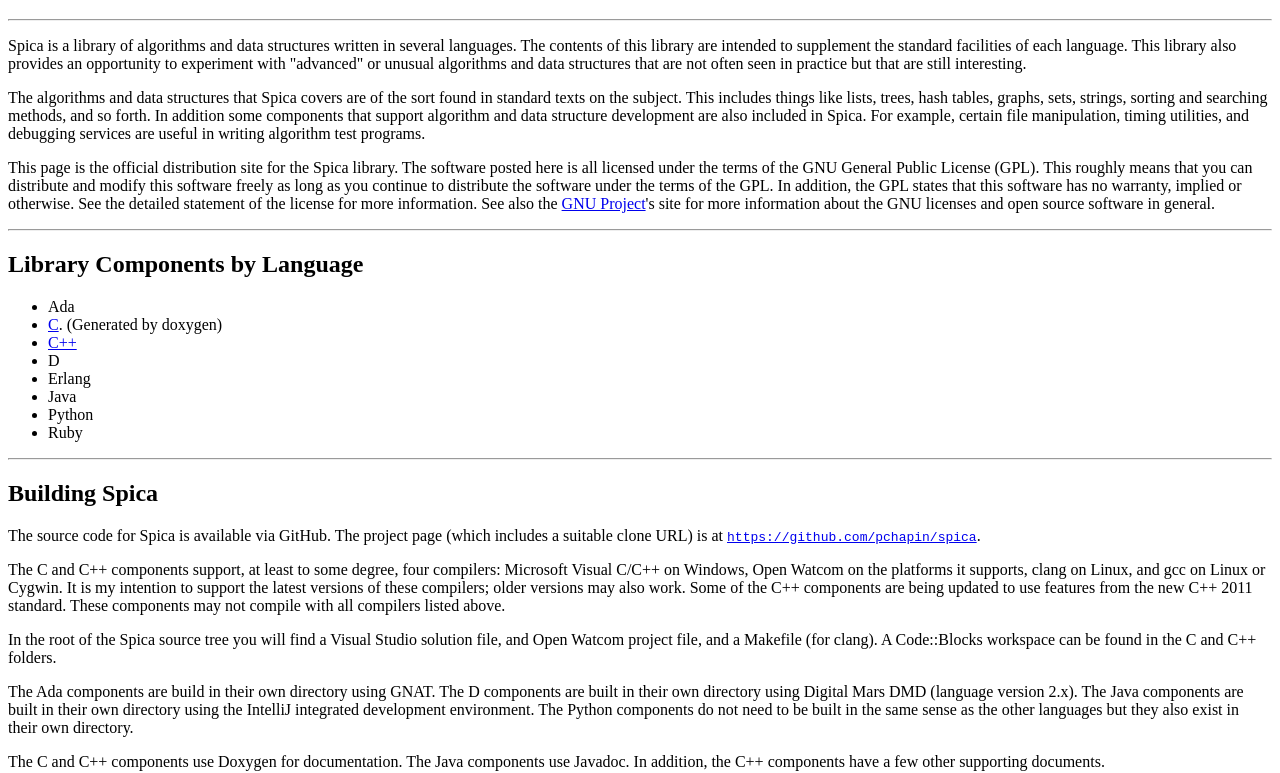
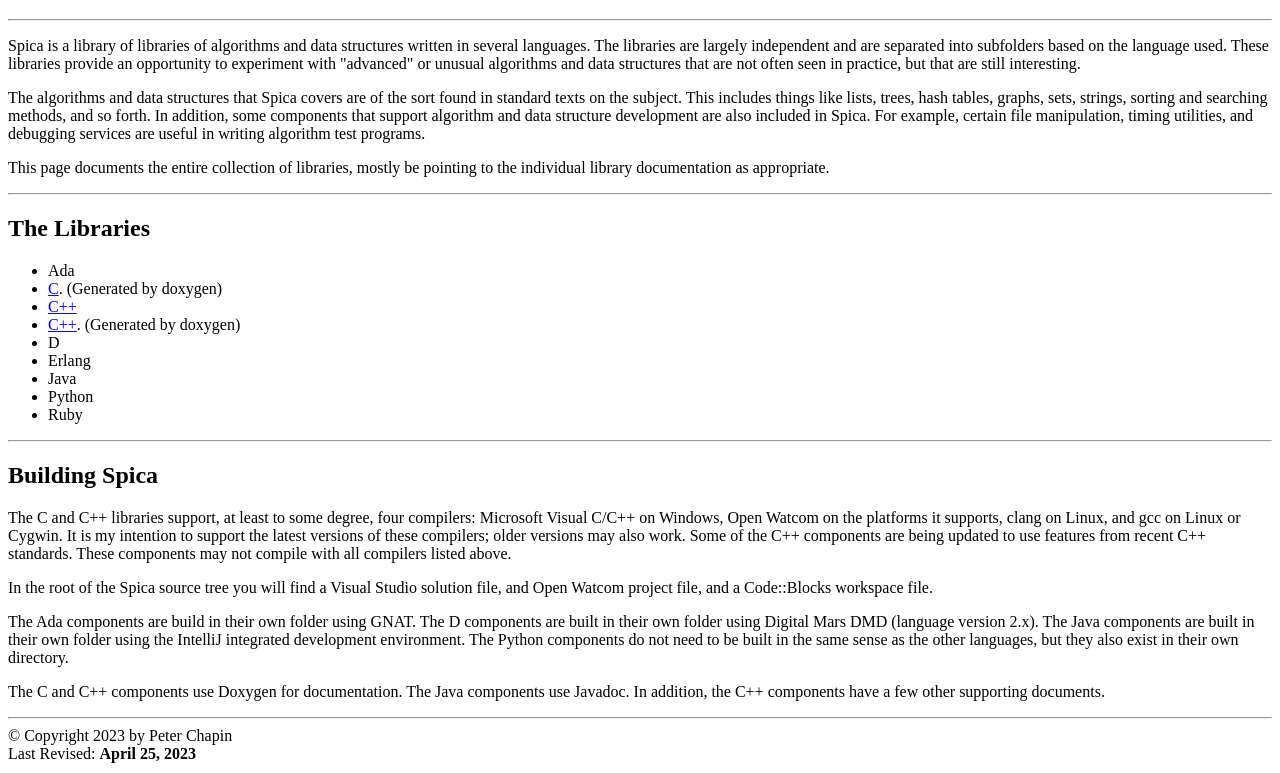
Before and after one commit to pchapin/spica, a plain HTML site: page index.html in a window 1280 px wide. Shown: the part 61-834 px from the top of the page. Drawn offline with Linux system fonts and the light colour scheme.

```diff
--- a/index.html
+++ b/index.html
@@ -1,52 +1,37 @@
-<?xml version="1.0" encoding="UTF-8"?>
-<!DOCTYPE html PUBLIC
-  "-//W3C//DTD XHTML 1.0 Strict//EN" "http://www.w3.org/TR/xhtml1/DTD/xhtml1-strict.dtd">
-
-<!-- FILE   : index.xht
-     AUTHOR : Peter C. Chapin
-     SUBJECT: The Spica library -->
-
-<html xmlns="http://www.w3.org/1999/xhtml" xml:lang="en-US" lang="en-US">
-
+<!DOCTYPE html>
+<html lang="en-US">
 <head>
   <title>The Spica Library</title>
-    <meta name="Author" content="Peter C. Chapin"/>
+  <meta name="Author" content="Peter Chapin"/>
   <meta name="ROBOTS" content="NOARCHIVE"/>
   <link rel="stylesheet" href="default.css" type="text/css"/>
 </head>
-
 <body>
 <h1>The Spica Library</h1>
 <hr/>
 
-    <p>Spica is a library of algorithms and data structures written in several languages. The
-    contents of this library are intended to supplement the standard facilities of each
-    language. This library also provides an opportunity to experiment with "advanced" or unusual
-    algorithms and data structures that are not often seen in practice but that are still
-    interesting.</p>
+<p>Spica is a library of libraries of algorithms and data structures written in several languages.
+  The libraries are largely independent and are separated into subfolders based on the language
+  used. These libraries provide an opportunity to experiment with "advanced" or unusual algorithms
+  and data structures that are not often seen in practice, but that are still interesting.</p>
 
-    <p>The algorithms and data structures that Spica covers are of the sort found in standard
-    texts on the subject. This includes things like lists, trees, hash tables, graphs, sets,
-    strings, sorting and searching methods, and so forth. In addition some components that
-    support algorithm and data structure development are also included in Spica. For example,
-    certain file manipulation, timing utilities, and debugging services are useful in writing
-    algorithm test programs.</p>
+<p>The algorithms and data structures that Spica covers are of the sort found in standard texts on
+  the subject. This includes things like lists, trees, hash tables, graphs, sets, strings, sorting
+  and searching methods, and so forth. In addition, some components that support algorithm and
+  data structure development are also included in Spica. For example, certain file manipulation,
+  timing utilities, and debugging services are useful in writing algorithm test programs.</p>
 
-    <p>This page is the official distribution site for the Spica library. The software posted
-    here is all licensed under the terms of the GNU General Public License (GPL). This roughly
-    means that you can distribute and modify this software freely as long as you continue to
-    distribute the software under the terms of the GPL. In addition, the GPL states that this
-    software has no warranty, implied or otherwise. See the detailed statement of the license
-    for more information. See also the <a href="http://www.gnu.org/">GNU Project</a>'s site for
-    more information about the GNU licenses and open source software in general.</p>
+<p>This page documents the entire collection of libraries, mostly be pointing to the individual
+  library documentation as appropriate.</p>
 
 <hr/>
-    <h2>Library Components by Language</h2>
+<h2>The Libraries</h2>
 
 <ul>
   <li>Ada</li>
   <li><a href="C/api/index.html">C</a>. (Generated by doxygen)</li>
   <li><a href="Cpp/doc/index-cpp.xht">C++</a></li>
+  <li><a href="Cpp/api/index.html">C++</a>. (Generated by doxygen)</li>
   <li>D</li>
   <li>Erlang</li>
   <li>Java</li>
@@ -57,42 +42,28 @@
 <hr/>
 <h2>Building Spica</h2>
 
-    <p>The source code for Spica is available via GitHub. The project page (which includes a
-    suitable clone URL) is at <a
-    href="https://github.com/pchapin/spica"><tt>https://github.com/pchapin/spica</tt></a>.</p>
+<p>The C and C++ libraries support, at least to some degree, four compilers: Microsoft Visual
+  C/C++ on Windows, Open Watcom on the platforms it supports, clang on Linux, and gcc on Linux or
+  Cygwin. It is my intention to support the latest versions of these compilers; older versions may
+  also work. Some of the C++ components are being updated to use features from recent C++
+  standards. These components may not compile with all compilers listed above.</p>
 
-    <p>The C and C++ components support, at least to some degree, four compilers: Microsoft
-    Visual C/C++ on Windows, Open Watcom on the platforms it supports, clang on Linux, and gcc
-    on Linux or Cygwin. It is my intention to support the latest versions of these compilers;
-    older versions may also work. Some of the C++ components are being updated to use features
-    from the new C++ 2011 standard. These components may not compile with all compilers listed
-    above.</p>
+<p>In the root of the Spica source tree you will find a Visual Studio solution file, and Open
+  Watcom project file, and a Code::Blocks workspace file.</p>
 
-    <p>In the root of the Spica source tree you will find a Visual Studio solution file, and
-    Open Watcom project file, and a Makefile (for clang). A Code::Blocks workspace can be found
-    in the C and C++ folders.</p>
+<p>The Ada components are build in their own folder using GNAT. The D components are built in
+  their own folder using Digital Mars DMD (language version 2.x). The Java components are built in
+  their own folder using the IntelliJ integrated development environment. The Python components do
+  not need to be built in the same sense as the other languages, but they also exist in their own
+  directory.</p>
 
-    <p>The Ada components are build in their own directory using GNAT. The D components are
-    built in their own directory using Digital Mars DMD (language version 2.x). The Java
-    components are built in their own directory using the IntelliJ integrated development
-    environment. The Python components do not need to be built in the same sense as the other
-    languages but they also exist in their own directory.</p>
-
-    <p>The C and C++ components use Doxygen for documentation. The Java components use Javadoc.
-    In addition, the C++ components have a few other supporting documents.</p>
+<p>The C and C++ components use Doxygen for documentation. The Java components use Javadoc. In
+  addition, the C++ components have a few other supporting documents.</p>
 
 <!-- BEGIN signature block -->
 <hr/>
-    <p>&copy; Copyright 2013 by Peter C. Chapin</p>
-
-    <p>
-      <i>Permission is granted to copy, distribute and/or modify this document under the terms
-      of the GNU Free Documentation License, Version 1.1 or any later version published by the
-      Free Software Foundation; with no Invariant Sections, no Front-Cover Texts, and no
-      Back-Cover Texts.</i>
-    </p>
-
-    <p>Last Revised: <b>November 2, 2013</b></p>
+&copy; Copyright 2023 by Peter Chapin<br/>
+Last Revised: <b>April 25, 2023</b><br/>
 <!-- END signature block -->
 </body>
 </html>
```
Also changed, not shown: 2 other files. Lines whose indentation alone changed are shown as unchanged.
